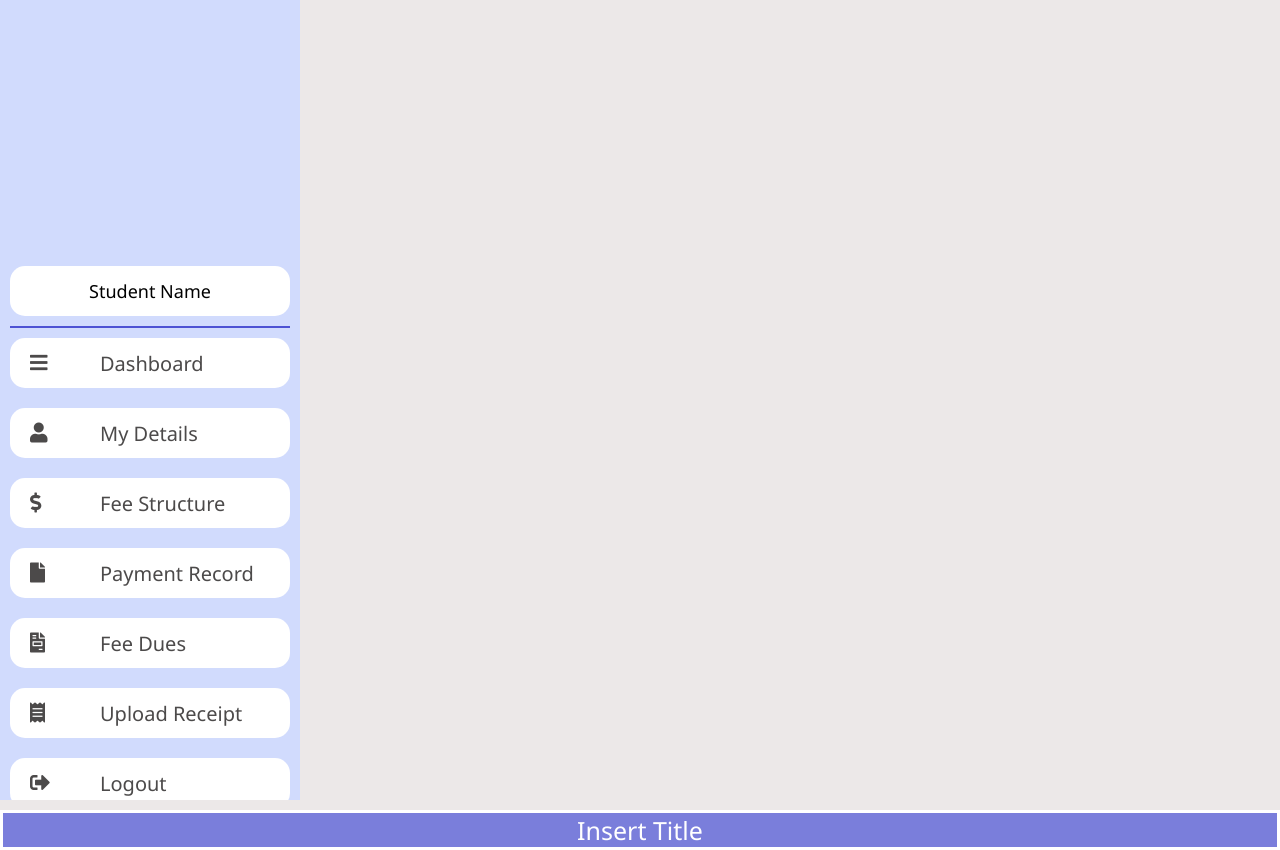
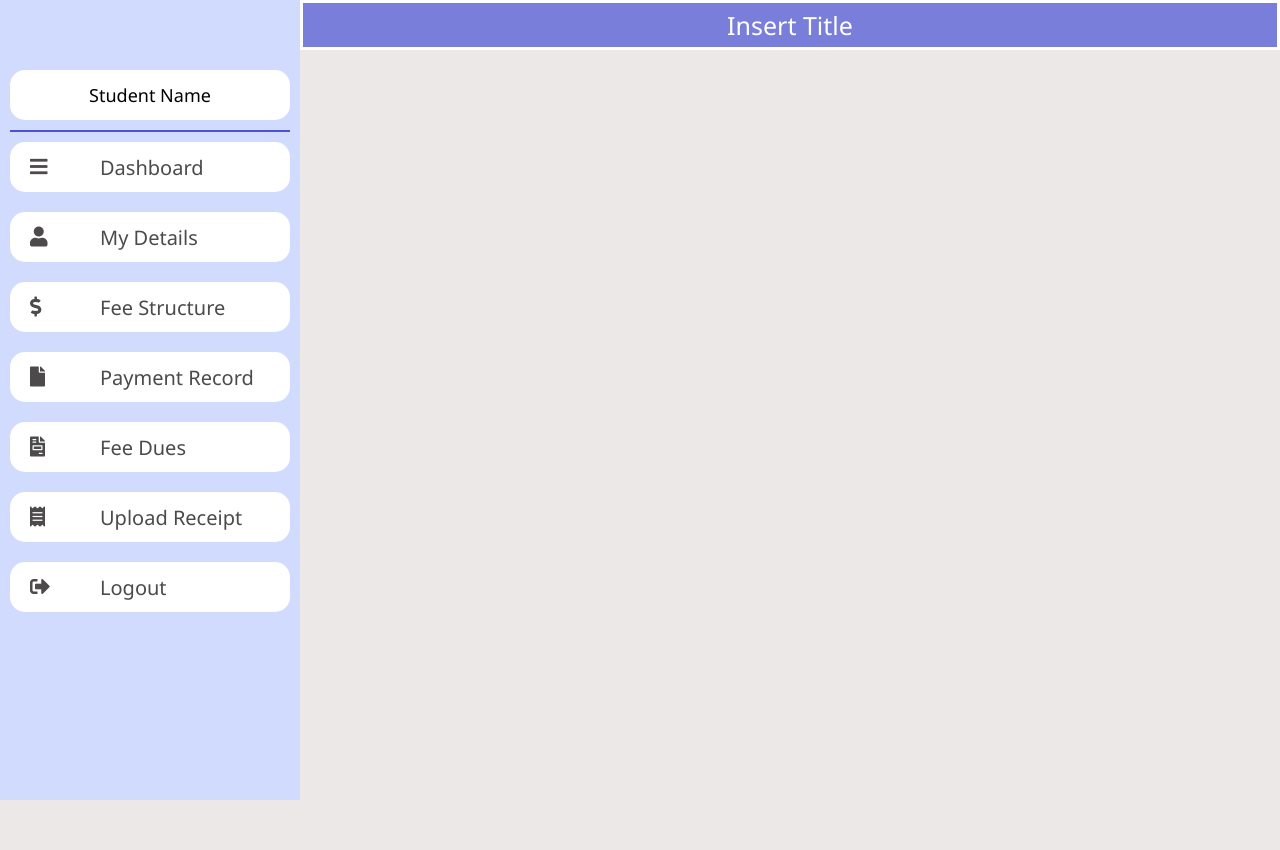
Before and after one commit to takenbytoofy/Fee-Management-System, a PHP site: page /Student/studentDetails.php in a window 1280 px wide. After the commit the page ends 800 px from the top, so only its background shows below. Run offline with PHP 8.4, Linux system fonts and the light colour scheme.

Commit message:
remedy to nav file

```diff
--- a/Layouts/nav.php
+++ b/Layouts/nav.php
@@ -2,7 +2,9 @@
 <div id="student-dashboard">
 
     <div class = "student-nav-container">
+
         <nav>
+
             <span id="student-name" > Student Name </span>
 
             <hr id="seperator">
@@ -65,17 +67,20 @@
 
     #student-dashboard {
         background-color: rgb(236, 232, 232);
+        display: flex;
     }
 
     #student-nav-container {
         display: flex;
-        height: 100%;
+        height: 100vh;
         float: left;
         width: 300px;
+        align-items:center;
     }
 
     #student-page-title {
-        margin-top: 10px;
+        width: 100%;
+        height: 50px;
         background-color: #7a7edb;
         font-size: 25px;
         display: flex;
@@ -125,7 +130,6 @@
         font-size: 20px;
         display: flex;
         align-items: center;
-
     }
 
     .nav-item {
--- a/Login/login-page.php
+++ b/Login/login-page.php
@@ -3,7 +3,6 @@
     include("../Layouts/header.php");
     include("../Layouts/nav.php");
 ?>
-
 
 <style>
 
@@ -12,7 +11,6 @@
         height: 100%;
         width:100%;
     }
-
 
 </style>
 
--- a/Student/studentDetails.php
+++ b/Student/studentDetails.php
@@ -3,5 +3,4 @@
     $pageTitle = "Student Details";
     include("../Layouts/header.php");
     include("../Layouts/nav.php");
-
 ?>
```
